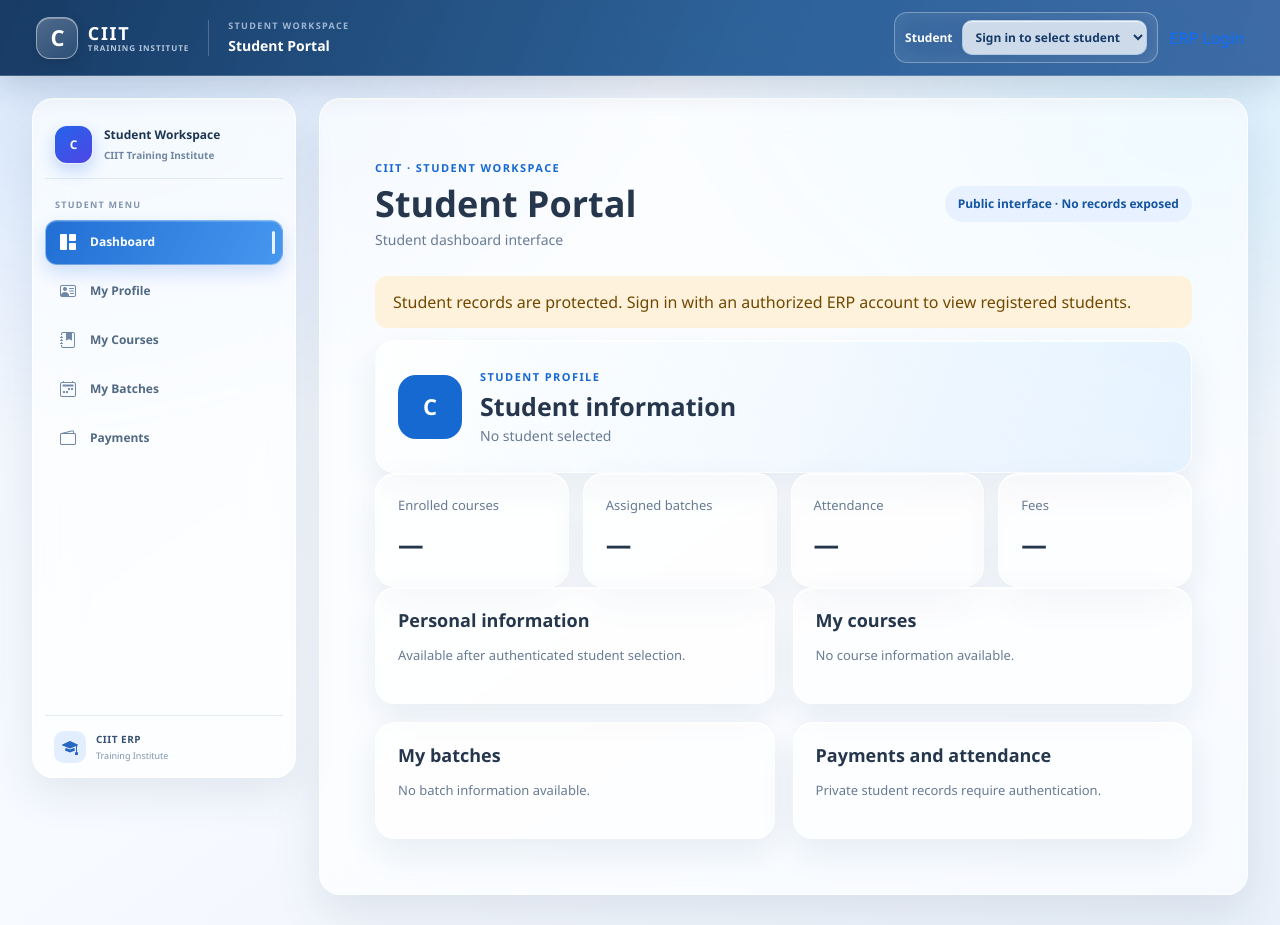
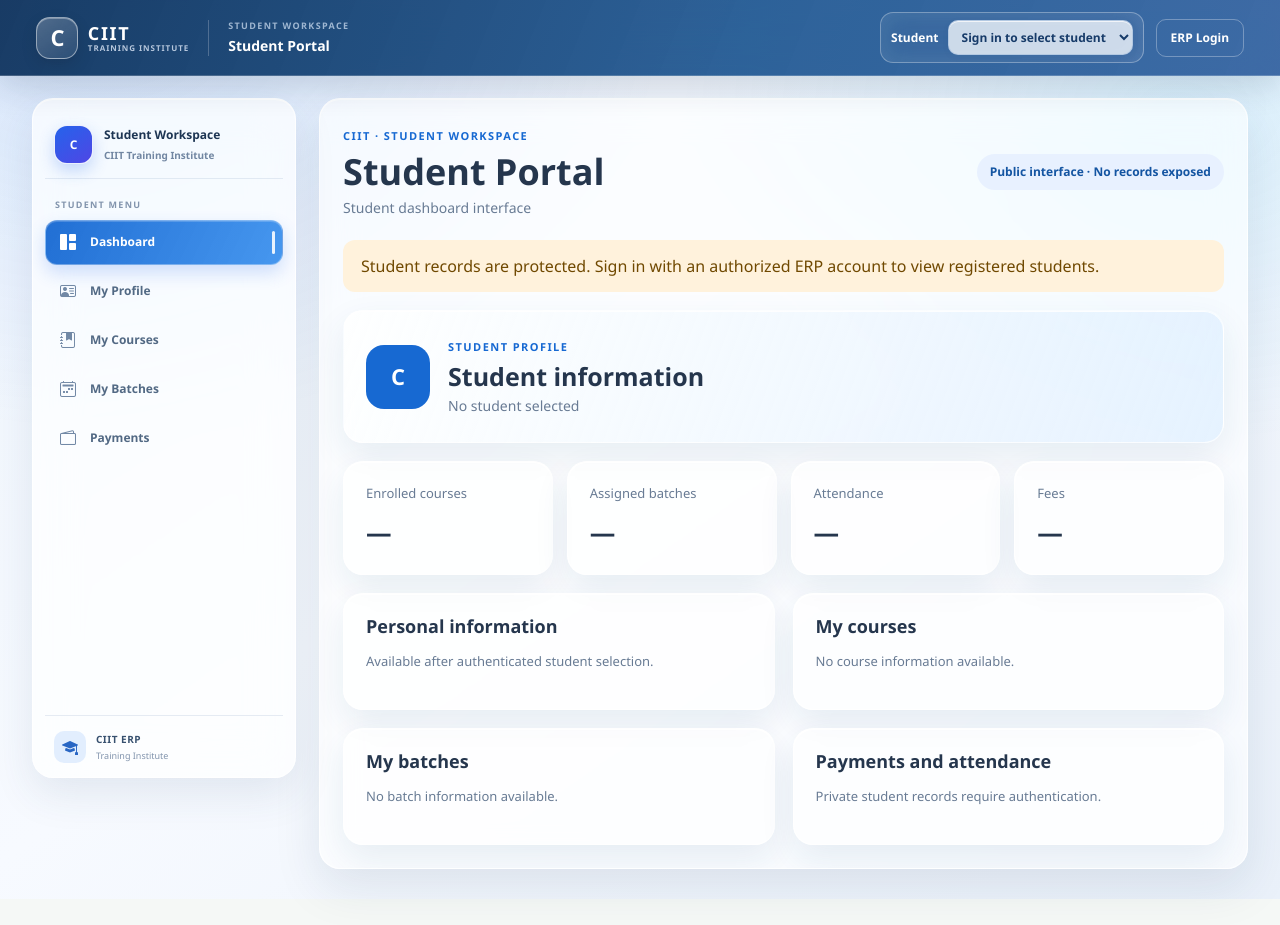
Before and after one commit to jafarkhandu/CIITERP-React, a React (Vite) app: page /student-preview in a window 1280 px wide. After the commit the page ends 899 px from the top, so only its background shows below. Built offline with nearby package versions, Linux system fonts and the light colour scheme.

Commit message:
style: align public student content spacing with ERP global shell

```diff
--- a/src/features/student/StudentPortal.css
+++ b/src/features/student/StudentPortal.css
@@ -31,3 +31,13 @@
 html[data-theme="dark"] .ciit-student-portal .sp-panel{background:rgba(30,49,77,.7);border-color:rgba(141,176,217,.2);box-shadow:0 15px 35px rgba(0,0,0,.16)}
 html[data-theme="dark"] .ciit-student-portal .sp-entry{background:rgba(30,49,77,.45);border-color:rgba(141,176,217,.2)}
 @media(prefers-reduced-transparency:reduce){.ciit-student-portal .sp-panel{background:var(--ciit-surface,#fff);backdrop-filter:none;-webkit-backdrop-filter:none}}
+
+/* Public student view shares the ERP shell and global design tokens. */
+.ciit-student-public-shell .ciit-student-public-content{display:grid;gap:18px;max-width:none;padding:0}
+.ciit-student-public-shell .ciit-student-public-content .sp-heading{margin:0}
+.ciit-student-public-shell .ciit-student-public-content .sp-alert{margin:0}
+.ciit-student-public-shell .ciit-student-public-content section[id]{scroll-margin-top:95px}
+.ciit-student-public-shell .ciit-public-login-link{display:inline-flex;align-items:center;padding:9px 14px;border:1px solid rgba(255,255,255,.3);border-radius:10px;color:#fff;text-decoration:none;font-size:12px;font-weight:700}
+.ciit-student-public-shell .ciit-public-login-link:hover{background:rgba(255,255,255,.15);color:#fff}
+.ciit-student-public-shell .ciit-public-login-link:focus-visible{outline:3px solid #bfdbfe;outline-offset:2px}
+@media(max-width:700px){.ciit-student-public-shell .ciit-topbar{flex-wrap:wrap}.ciit-student-public-shell .ciit-portal-topbar-picker select{max-width:150px}.ciit-student-public-shell .ciit-student-public-content{gap:14px}}
```
